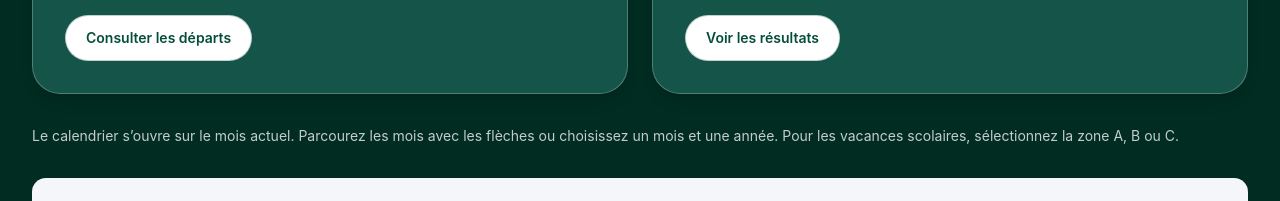
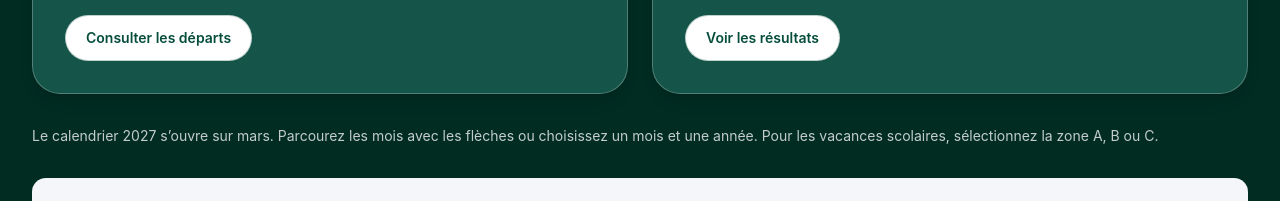
Before and after one commit to Pricelite/website-golfmarcilly, a Next.js app: page /association-sportive in a window 1280 px wide. Shown: the part 1580-1781 px from the top of the page. Built offline with nearby package versions, Linux system fonts and the light colour scheme.

Commit message:
Corriger l'indication du mois d'ouverture du calendrier

```diff
--- a/src/app/association-sportive/page.tsx
+++ b/src/app/association-sportive/page.tsx
@@ -100,7 +100,7 @@ export default async function AssociationPage() {
               </article>
             ))}
           </div>
-          <p className="mt-8 text-sm text-stone-100/80">Le calendrier s’ouvre sur le mois actuel. Parcourez les mois avec les flèches ou choisissez un mois et une année. Pour les vacances scolaires, sélectionnez la zone A, B ou C.</p>
+          <p className="mt-8 text-sm text-stone-100/80">Le calendrier 2027 s’ouvre sur mars. Parcourez les mois avec les flèches ou choisissez un mois et une année. Pour les vacances scolaires, sélectionnez la zone A, B ou C.</p>
           {calendar.unavailable ? <p role="status" className="mt-8 rounded-2xl bg-white p-6 text-emerald-950">Le calendrier est momentanément indisponible. Réessayez dans quelques instants ou contactez l’accueil au {siteConfig.phoneDisplay}.</p> : <AssociationCalendar events={calendar.events} initialDate={new Intl.DateTimeFormat("en-CA", { timeZone: "Europe/Paris", year: "numeric", month: "2-digit", day: "2-digit" }).format(new Date())} />}
         </div>
       </section>
```
